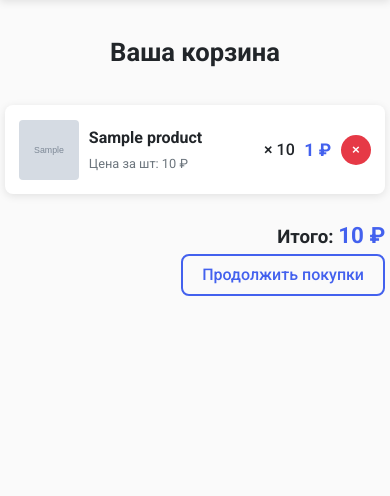
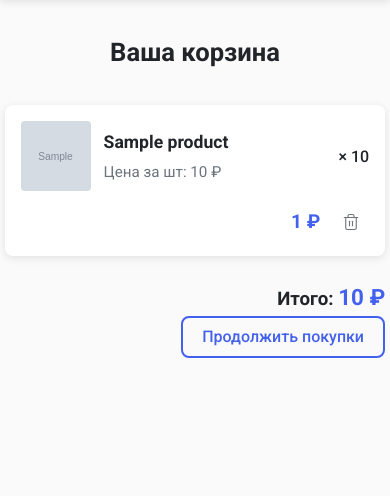
Before and after one commit to makstyrin1/Diploma_Project, a Django app: template cart/templates/cart/cart.html in a window 390 px wide. Shown: the part 106-602 px from the top of the page. Run offline with Django 5.2, Linux system fonts and the light colour scheme; the template is opened without the code that fills it: most values are stand-ins (such as "Sample title", 1, 10 or a date in 2020); grey boxes marked "Sample" are stand-in pictures.

Commit message:
исправил кнопку удаления в корзине

```diff
--- a/cart/templates/cart/cart.html
+++ b/cart/templates/cart/cart.html
@@ -16,12 +16,21 @@
     <div class="cart-item__quantity">× {{ item.quantity }}</div>
 
     <!-- Объединяем цену и кнопку в один блок -->
+    <!-- Объединяем цену и кнопку в один блок -->
     <div class="cart-item__price-and-remove">
       <div class="cart-item__total">{{ item.total_price }} ₽</div>
       <form method="post" action="{% url 'cart_remove' item.product.pk %}" class="cart-delete-form">
-        {% csrf_token %}
-        <button type="submit" class="cart-item__remove" title="Удалить">×</button>
-      </form>
+  {% csrf_token %}
+  <button type="submit" class="cart-item__remove" title="Удалить из корзины">
+    <svg viewBox="0 0 24 24" fill="none" stroke="currentColor" stroke-width="1.5" stroke-linecap="round" stroke-linejoin="round">
+      <path d="M3 6h18" />
+      <path d="M19 6v14a2 2 0 0 1-2 2H7a2 2 0 0 1-2-2V6" />
+      <path d="M8 6V4a2 2 0 0 1 2-2h4a2 2 0 0 1 2 2v2" />
+      <line x1="10" y1="11" x2="10" y2="17" />
+      <line x1="14" y1="11" x2="14" y2="17" />
+    </svg>
+  </button>
+</form>
     </div>
   </div>
   {% endfor %}
--- a/products/static/css/components.css
+++ b/products/static/css/components.css
@@ -277,7 +277,7 @@
 }
 
 /* ======================
-   Корзина — цена и кнопка на одном уровне
+   Корзина — цена и кнопка СПРАВА, иконка корзины
 ====================== */
 
 .cart-items {
@@ -320,22 +320,23 @@
 }
 
 .cart-item__info p {
-    font-size: 0.80rem;
+    font-size: 0.95rem;
     color: var(--gray);
 }
 
 .cart-item__quantity {
     font-weight: 500;
     white-space: nowrap;
-    margin-left: auto;
 }
 
+/* Блок с ценой и кнопкой — прижат к правому краю */
 .cart-item__price-and-remove {
     display: flex;
     align-items: center;
-    gap: 0.6rem;
+    gap: 0.8rem;
     white-space: nowrap;
     flex-shrink: 0;
+    margin-left: auto; /* ← КЛЮЧ: прижимает к правому краю */
 }
 
 .cart-item__total {
@@ -344,20 +345,34 @@
     font-size: 1.2rem;
 }
 
+/* ✅ Красивая кнопка удаления — на всех экранах */
 .cart-item__remove {
-    width: 30px;
-    height: 30px;
+    width: 36px;
+    height: 36px;
     display: flex;
     align-items: center;
     justify-content: center;
-    background: var(--danger);
-    color: white;
-    border-radius: 50%;
-    text-decoration: none;
-    font-weight: bold;
+    background: transparent;
+    color: var(--gray);
     border: none;
+    border-radius: 8px;
     cursor: pointer;
+    padding: 0;
+    transition: all 0.2s ease;
     flex-shrink: 0;
+}
+
+.cart-item__remove:hover {
+    background: rgba(230, 57, 70, 0.08);
+    color: var(--danger);
+    transform: scale(1.05);
+}
+
+.cart-item__remove svg {
+    width: 18px;
+    height: 18px;
+    stroke: currentColor;
+    fill: none;
 }
 
 .cart-summary {
@@ -371,29 +386,44 @@
 }
 
 @media (max-width: 768px) {
-    .cart-item {
-        padding: 0.9rem;
-        gap: 0.6rem;
+    .cart-item__remove {
+        width: 32px;
+        height: 32px;
     }
+    .cart-item__remove svg {
+        width: 16px;
+        height: 16px;
+    }
+}
 
-    .cart-img {
-        width: 60px;
-        height: 60px;
-    }
+.cart-item__remove {
+    width: 36px;
+    height: 36px;
+    display: flex;
+    align-items: center;
+    justify-content: center;
+    background: transparent;
+    color: var(--gray);
+    border: none;
+    border-radius: 8px;
+    cursor: pointer;
+    padding: 0;
+    transition: all 0.2s ease;
+    flex-shrink: 0;
+}
 
-    .cart-item__info h3 {
-        font-size: 1rem;
-    }
+.cart-item__remove:hover {
+    background: rgba(230, 57, 70, 0.08); /* мягкий красный фон */
+    color: var(--danger);
+    transform: scale(1.05);
+}
 
-    .cart-item__total {
-        font-size: 1.1rem;
-    }
-
-    @media (max-width: 480px) {
-        .cart-item__quantity {
-            margin-left: auto;
-        }
-    }
+.cart-item__remove svg {
+    width: 18px;
+    height: 18px;
+    stroke: currentColor;
+    fill: none;
+}
 }
 
 /* ======================
--- a/products/templates/products/product_list.html
+++ b/products/templates/products/product_list.html
@@ -6,7 +6,7 @@
     {% if current_category %}
         Товары в категории: {{ current_category.name }}
     {% else %}
-        Каталог бытовой техники
+        Умная техника
     {% endif %}
 </h1>
 
@@ -28,7 +28,7 @@
                     <h3 class="product-card__title">
                         <a href="{{ product.get_absolute_url }}">{{ product.name }}</a>
                     </h3>
-                    <p class="product-card__desc">{{ product.description|truncatewords:4 }}</p>
+                    <p class="product-card__desc">{{ product.description|truncatewords:6 }}</p>
                     <div class="product-card__footer">
                         <span class="price">{{ product.price }} ₽</span>
                         {% if user.is_authenticated %}
```
